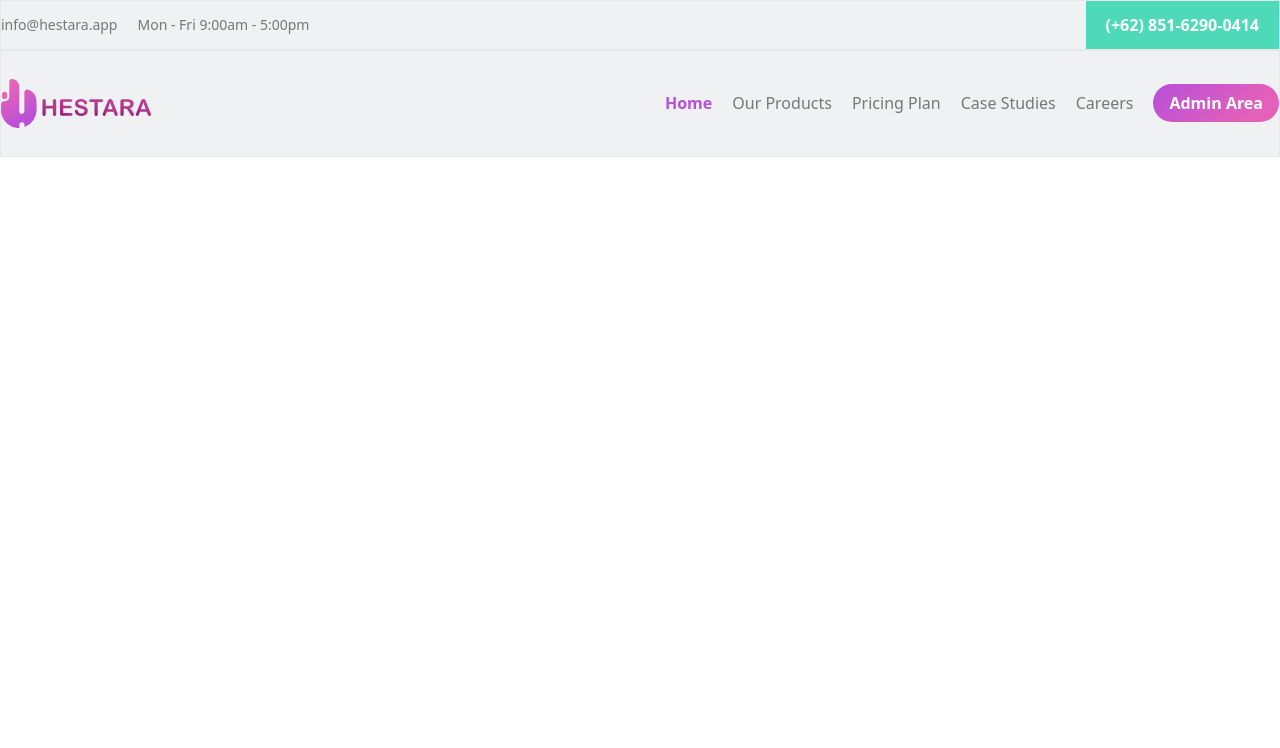
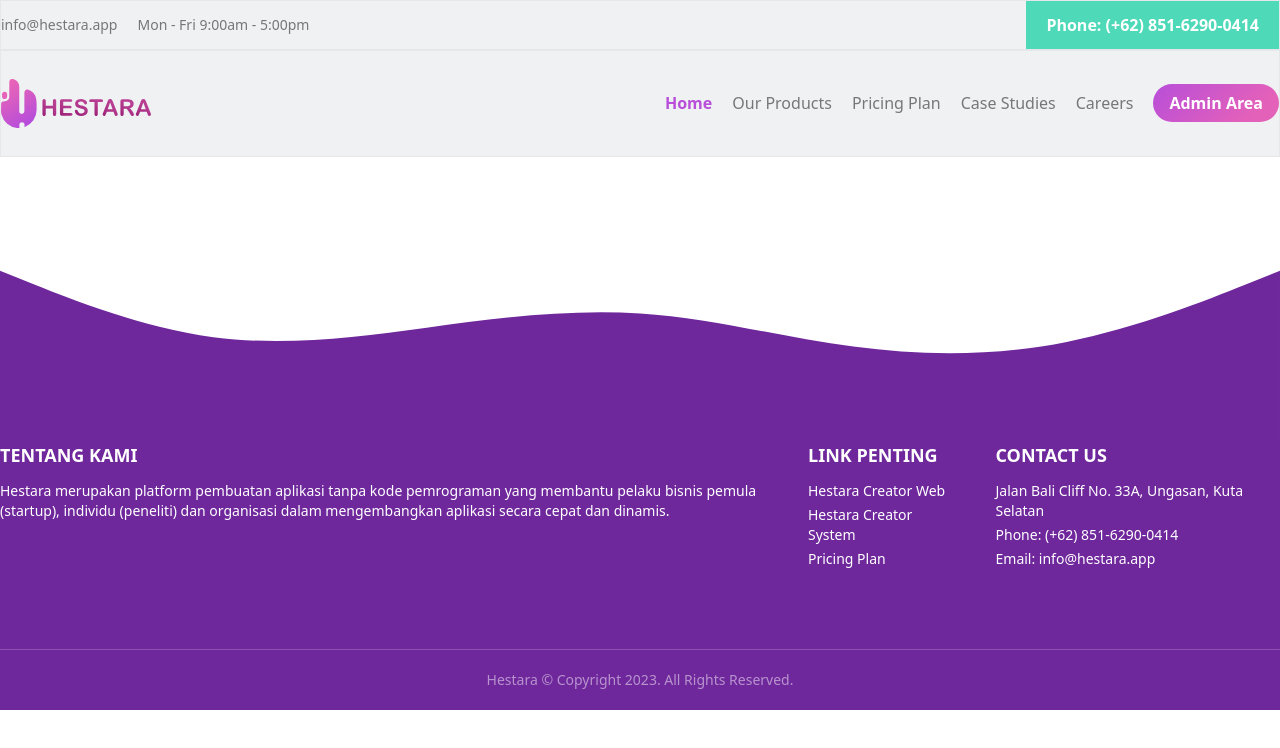
Before and after one commit to adisetiawanx/hestera-app, a Nuxt app: page / in a window 1280 px wide. Shown: the top 748 px of the page. Built offline with nearby package versions, Linux system fonts and the light colour scheme.

Commit message:
Creating Footer

```diff
--- a/layouts/default.vue
+++ b/layouts/default.vue
@@ -9,7 +9,9 @@
         <div
           class="hidden md:inline bg-[#4ed9b8] hover:bg-[#40b297] py-3 px-5 cursor-pointer"
         >
-          <span class="text-white font-semibold">(+62) 851-6290-0414</span>
+          <span class="text-white font-semibold"
+            ><a href="tel:+6285162900414">Phone: (+62) 851-6290-0414</a></span
+          >
         </div>
       </div>
     </div>
@@ -83,6 +85,54 @@
     </div>
   </header>
   <slot />
+  <svg xmlns="http://www.w3.org/2000/svg" viewBox="0 0 1440 320">
+    <path
+      fill="#6f279c"
+      fill-opacity="1"
+      d="M0,128L40,144C80,160,160,192,240,202.7C320,213,400,203,480,192C560,181,640,171,720,176C800,181,880,203,960,213.3C1040,224,1120,224,1200,208C1280,192,1360,160,1400,144L1440,128L1440,320L1400,320C1360,320,1280,320,1200,320C1120,320,1040,320,960,320C880,320,800,320,720,320C640,320,560,320,480,320C400,320,320,320,240,320C160,320,80,320,40,320L0,320Z"
+    ></path>
+  </svg>
+  <footer class="bg-secondary text-sm">
+    <div
+      class="container flex flex-col md:flex-row gap-10 mx-3 md:mx-auto text-white pb-20 border-b border-white/20"
+    >
+      <div class="flex-auto max-w-3xl">
+        <h3 class="text-lg font-bold mb-3">TENTANG KAMI</h3>
+        <p>
+          Hestara merupakan platform pembuatan aplikasi tanpa kode pemrograman
+          yang membantu pelaku bisnis pemula (startup), individu (peneliti) dan
+          organisasi dalam mengembangkan aplikasi secara cepat dan dinamis.
+        </p>
+      </div>
+      <div class="flex-auto">
+        <h3 class="text-lg font-bold mb-3">LINK PENTING</h3>
+        <ul class="flex flex-col gap-1">
+          <li class="hover:underline underline-offset-2">
+            <NuxtLink to="/creator-web">Hestara Creator Web</NuxtLink>
+          </li>
+          <li class="hover:underline underline-offset-2">
+            <NuxtLink to="/creator-system">Hestara Creator System</NuxtLink>
+          </li>
+          <li class="hover:underline underline-offset-2">
+            <NuxtLink to="/pricing">Pricing Plan</NuxtLink>
+          </li>
+        </ul>
+      </div>
+      <div class="flex-auto">
+        <h3 class="text-lg font-bold mb-3">CONTACT US</h3>
+        <ul class="flex flex-col gap-1">
+          <li>Jalan Bali Cliff No. 33A, Ungasan, Kuta Selatan</li>
+          <li><a href="tel:+6285162900414">Phone: (+62) 851-6290-0414</a></li>
+          <li><a href="mailto:info@hestara.app">Email: info@hestara.app</a></li>
+        </ul>
+      </div>
+    </div>
+    <div class="container mx-auto flex justify-center items-center py-5">
+      <span class="text-white/50 text-sm"
+        >Hestara © Copyright 2023. All Rights Reserved.</span
+      >
+    </div>
+  </footer>
 </template>
 
 <script lang="ts">
--- a/tailwind.config.js
+++ b/tailwind.config.js
@@ -5,6 +5,7 @@ module.exports = {
         primarybg: "#eff1f3",
         primary: "#B84ED9",
         primarytxt: "#777777",
+        secondary: "#6f279c",
       },
     },
   },
```
